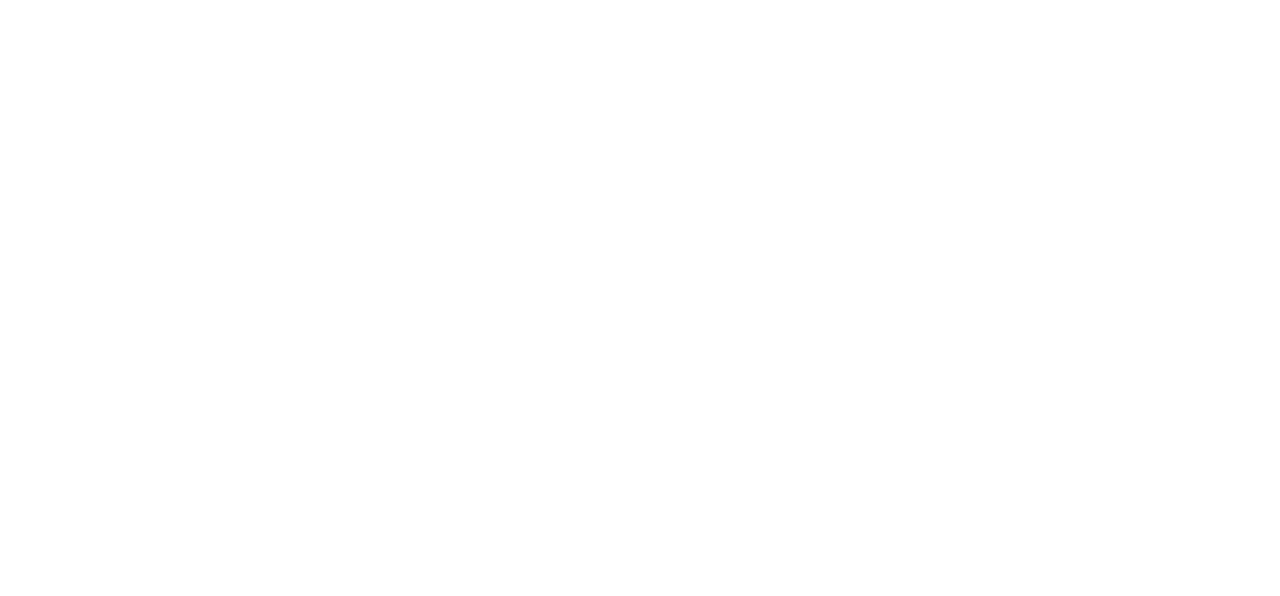
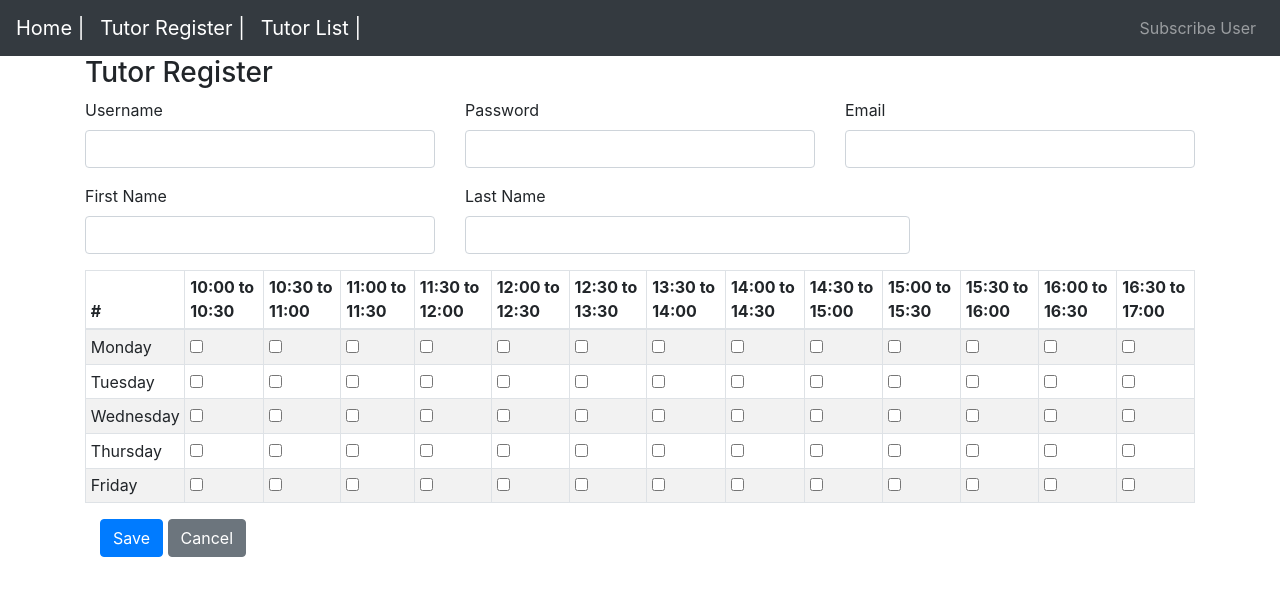
Before and after one commit to anocero4133/CSC-SWE-AlphaTeam-, a React (Create React App) app in the folder Front-End/Web-Dev/alpha-tutor/: page /coordinator/addTutor in a window 1280 px wide. Shown: the top 596 px of the page. Built offline with nearby package versions, Linux system fonts and the light colour scheme.

Commit message:
Added the page for the add tutor

```diff
--- a/Front-End/Web-Dev/alpha-tutor/package.json
+++ b/Front-End/Web-Dev/alpha-tutor/package.json
@@ -3,6 +3,7 @@
   "version": "0.1.0",
   "private": true,
   "dependencies": {
+    "@material-ui/core": "^3.9.2",
     "bootstrap": "^4.3.1",
     "react": "^16.8.3",
     "react-dom": "^16.8.3",
--- a/Front-End/Web-Dev/alpha-tutor/src/App.js
+++ b/Front-End/Web-Dev/alpha-tutor/src/App.js
@@ -4,6 +4,8 @@
 import { BrowserRouter as Router, Route, Switch } from 'react-router-dom';
 import Student from './Component/student';
 import Coordinator from './Component/coordinator';
+import listTutor from './Component/listTutor';
+import addTutor from './Component/addTutor';
 class App extends Component {
   render() {
     return (
@@ -11,6 +13,8 @@
           <Switch>
             <Route path="/student" exact={true} component={Student}/>
             <Route path="/coordinator" exact={true} component={Coordinator}/>
+            <Route path="/coordinator/listTutor" exact={true} component={listTutor}/>
+            <Route path="/coordinator/addTutor" exact={true} component={addTutor}/>
           </Switch>
 
 
--- /dev/null
+++ b/Front-End/Web-Dev/alpha-tutor/src/Component/CoordinatorAppNavBar.jsx
@@ -0,0 +1,33 @@
+import React, { Component } from 'react';
+import { Collapse, Nav, Navbar, NavbarBrand, NavbarToggler, NavItem, NavLink } from 'reactstrap';
+import { Link } from 'react-router-dom';
+
+export default class CoordinatorAppNavBar extends Component {
+  constructor(props) {
+    super(props);
+    this.state = {isOpen: false};
+    this.toggle = this.toggle.bind(this);
+  }
+
+  toggle() {
+    this.setState({
+      isOpen: !this.state.isOpen
+    });
+  }
+
+  render() {
+    return <Navbar color="dark" dark expand="md">
+      <NavbarBrand tag={Link} to="/">Home |</NavbarBrand>
+      <NavbarBrand tag={Link} to="/coordinator/addTutor">Tutor Register |</NavbarBrand>
+      <NavbarBrand tag={Link} to="/coordinator/listTutor">Tutor List |</NavbarBrand>
+      <NavbarToggler onClick={this.toggle}/>
+      <Collapse isOpen={this.state.isOpen} navbar>
+        <Nav className="ml-auto" navbar>
+          <NavItem>
+            <NavLink tag={Link} to="/subscribe">Subscribe User</NavLink>
+          </NavItem>
+        </Nav>
+      </Collapse>
+    </Navbar>;
+  }
+}
--- /dev/null
+++ b/Front-End/Web-Dev/alpha-tutor/src/Component/addTutor.jsx
@@ -0,0 +1,131 @@
+import React, { Component } from 'react';
+import { Link, withRouter } from 'react-router-dom';
+import { Button, Container, Form, FormGroup, Input, Label , Table} from 'reactstrap';
+import 'bootstrap/dist/css/bootstrap.min.css';
+import { withStyles } from '@material-ui/core/styles';
+
+import CoordinatorAppNavBar from './CoordinatorAppNavBar';
+
+class AddTutor extends Component{
+    // Declare the items
+    student = {
+        username: '',
+        password: '',
+        firstName : '',
+        lastName: '',
+        email: ''
+    };
+    // Declare the constructor
+    constructor(props){
+        super(props);
+        this.state = {
+            student: this.student
+        }
+        this.handleChange = this.handleChange.bind(this);
+    }
+
+    handleChange(event) {
+      const target = event.target;
+      const value = target.value;
+      const name = target.name;
+      let item = { ...this.state.item };
+      item[name] = value;
+      console.log(value)
+      this.setState({ item });
+    }
+
+    render() {
+      const title = <h3> Tutor Register</h3>;
+      var array = ["10:00 to 10:30", "10:30 to 11:00", "11:30 to 12:00", "12:00 to 12:30", "12:30 to 13:00", "13:00 to 13:30", "13:30 to 14:00", "14:00 to 14:30", "14:30 to 15:00", "15:00 to 15:30", "15:30 to 16:00", "16:00 to 16:30", "16:30 to 17:00"]
+      const checkBoxes = array.map(arr => {
+          return <td key={arr}> <input type="checkbox"/> </td>
+      })
+      return <div>
+          <CoordinatorAppNavBar/>
+        <Container>
+          {title}
+          <Form onSubmit={this.handleSubmit}>
+            <div className="row">
+            <FormGroup className="col-md-4 mb-3">
+              <Label for="username">Username</Label>
+              <Input type="text" name="username" id="username" required
+                onChange={this.handleChange} autoComplete="username" />
+            </FormGroup>
+            <FormGroup className="col-md-4 mb-3">
+              <Label for="password">Password</Label>
+              <Input type="text" name="password" id="password" required
+                onChange={this.handleChange} autoComplete="password" />
+            </FormGroup>
+            <FormGroup className="col-md-4 mb-3">
+                <Label for="email">Email</Label>
+                <Input type="email" name="firstname" id="firstname" required
+                  onChange={this.handleChange} autoComplete="firstname" />
+              </FormGroup>
+        </div>
+            <div className="row">
+              <FormGroup className="col-md-4 mb-3">
+                <Label for="firstname">First Name</Label>
+                <Input type="text" name="firstname" id="firstname" required
+                  onChange={this.handleChange} autoComplete="firstname" />
+              </FormGroup>
+              <FormGroup className="col-md-5 mb-3">
+                <Label for="lastname">Last Name</Label>
+                <Input type="text" name="lastname" id="lastname" required
+                  onChange={this.handleChange} autoComplete="lastname" />
+              </FormGroup>
+            </div>
+            <div>
+            <Table striped bordered hover size="sm">
+                                  <thead>
+                                    <tr>
+                                      <th>#</th>
+                                      <th>10:00 to 10:30</th>
+                                      <th>10:30 to 11:00</th>
+                                      <th>11:00 to 11:30</th>
+                                      <th>11:30 to 12:00</th>
+                                      <th>12:00 to 12:30</th>
+                                      <th>12:30 to 13:30</th>
+                                      <th>13:30 to 14:00</th>
+                                      <th>14:00 to 14:30</th>
+                                      <th>14:30 to 15:00</th>
+                                      <th>15:00 to 15:30</th>
+                                      <th>15:30 to 16:00</th>
+                                      <th>16:00 to 16:30</th>
+                                      <th>16:30 to 17:00</th>
+                                    </tr>
+                                  </thead>
+                                  <tbody>
+                                    <tr>
+                                      <td>Monday</td>
+                                      {checkBoxes}
+                                    </tr>
+                                    <tr>
+                                      <td>Tuesday</td>
+                                      {checkBoxes}
+                                    </tr>
+                                    <tr>
+                                      <td>Wednesday</td>
+                                      {checkBoxes}
+                                    </tr>
+                                    <tr>
+                                      <td>Thursday</td>
+                                      {checkBoxes}
+                                    </tr>
+                                    <tr>
+                                      <td>Friday</td>
+                                      {checkBoxes}
+                                    </tr>
+                                  </tbody>
+                                </Table>
+              </div>
+            <FormGroup className="col-md-4 mb-3">
+              <Button color="primary" type="submit">Save</Button>{' '}
+              <Button color="secondary" tag={Link} to="/">Cancel</Button>
+            </FormGroup>
+          </Form>
+        </Container>
+      </div>
+    }
+}
+
+export default withRouter(AddTutor);
--- a/Front-End/Web-Dev/alpha-tutor/src/Component/coordinator.jsx
+++ b/Front-End/Web-Dev/alpha-tutor/src/Component/coordinator.jsx
@@ -1,6 +1,10 @@
 import React, { Component } from 'react';
-
+import CoordinatorAppNavBar from './CoordinatorAppNavBar.jsx'
 class Coordinator extends Component{
-
+    render() {
+        return (
+            <CoordinatorAppNavBar/>
+        );
+    }
 }
 export default Coordinator;
--- /dev/null
+++ b/Front-End/Web-Dev/alpha-tutor/src/Component/listTutor.jsx
@@ -0,0 +1,30 @@
+import React, {Component} from 'react';
+import { Link, withRouter } from 'react-router-dom';
+import { Button, ButtonGroup, Container, Table } from 'reactstrap';
+import CoordinatorAppNavBar from './CoordinatorAppNavBar';
+class listTutor extends Component{
+    render () {
+        return (
+            <div>
+                <CoordinatorAppNavBar />
+
+                <Container fluid>
+                    <h3> List of current tutor</h3>
+                    <Table className="mt-4">
+                        <thead>
+                            <tr>
+                                <th width="20%">First Name</th>
+                                <th width="20%">Last Name</th>
+                                <th width="20%">Username</th>
+                                <th width="20%">Email</th>
+                            </tr>
+                        </thead>
+                        <tbody>
+                        </tbody>
+                    </Table>
+                </Container>
+            </div>
+        );
+    }
+}
+export default withRouter (listTutor);
--- a/Front-End/Web-Dev/alpha-tutor/src/Component/student.jsx
+++ b/Front-End/Web-Dev/alpha-tutor/src/Component/student.jsx
@@ -19,6 +19,7 @@
             student: this.student
         }
         this.handleChange = this.handleChange.bind(this);
+        this.handleSubmit = this.handleSubmit.bind(this);
     }
 
     handleChange(event) {
@@ -29,6 +30,10 @@
       item[name] = value;
       console.log(value)
       this.setState({ item });
+    }
+
+    async  handleSubmit(event) {
+        event.preventDefault();
     }
     render() {
       const title = <h3> Student Register</h3>;
```
Also changed, not shown: 1 other file (tests, documents, lock files or other folders).
